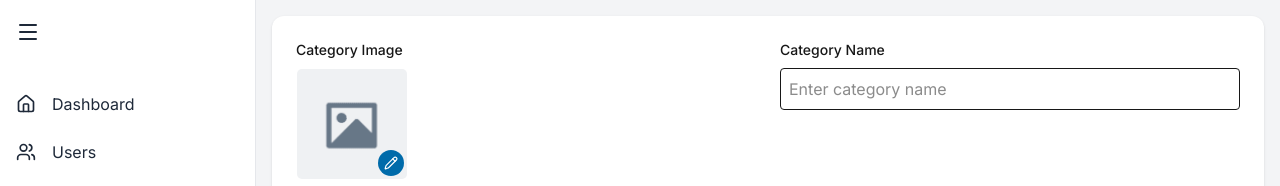
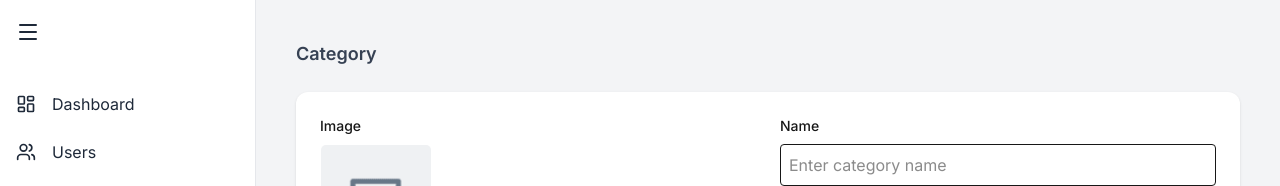
Before and after one commit to vinayakstha/Ghar-Care-Web, a Next.js app in the folder frontend/: page /admin/categories in a window 1280 px wide. Shown: the top 186 px of the page. Built offline with nearby package versions, Linux system fonts and the light colour scheme; no server answers.

Commit message:
category ui changes

```diff
--- a/frontend/app/admin/_components/Category.tsx
+++ b/frontend/app/admin/_components/Category.tsx
@@ -107,13 +107,15 @@ export default function Category() {
   };
 
   return (
+    <div className=" p-4 md:p-6 space-y-6  min-h-screen">
+      {/* PAGE TITLE */}
+      <h1 className="text-lg font-semibold text-gray-700">Category</h1>
+
       <div className="bg-white p-6 rounded-xl shadow space-y-6">
         {/* FORM */}
         <div className="grid grid-cols-1 md:grid-cols-2 gap-6">
           <div>
-          <label className="block text-sm font-medium mb-2">
-            Category Image
-          </label>
+            <label className="block text-sm font-medium mb-2">Image</label>
             <div className="relative w-28 h-28">
               <Image
                 src={imagePreview || "/images/category-placeholder.png"}
@@ -139,9 +141,7 @@ export default function Category() {
           </div>
 
           <div>
-          <label className="block text-sm font-medium mb-2">
-            Category Name
-          </label>
+            <label className="block text-sm font-medium mb-2">Name</label>
             <input
               value={categoryName}
               onChange={(e) => setCategoryName(e.target.value)}
@@ -228,5 +228,6 @@ export default function Category() {
           </table>
         </div>
       </div>
+    </div>
   );
 }
--- a/frontend/app/admin/_components/Sidebar.tsx
+++ b/frontend/app/admin/_components/Sidebar.tsx
@@ -1,11 +1,19 @@
 "use client";
 
 import { useState } from "react";
-import { Menu, House, Users, Grid, Briefcase, User } from "lucide-react";
+import {
+  Menu,
+  House,
+  Users,
+  Grid,
+  Briefcase,
+  User,
+  LayoutDashboard,
+} from "lucide-react";
 import Link from "next/link";
 
 const sidebarItems = [
-  { name: "Dashboard", icon: House, path: "/admin/dashboard" },
+  { name: "Dashboard", icon: LayoutDashboard, path: "/admin/dashboard" },
   { name: "Users", icon: Users, path: "/admin/users" },
   { name: "Categories", icon: Grid, path: "/admin/categories" },
   { name: "Services", icon: Briefcase, path: "/admin/services" },
```
Lines whose indentation alone changed are shown as unchanged.
